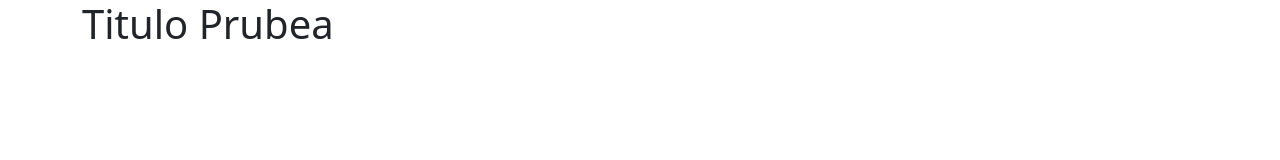
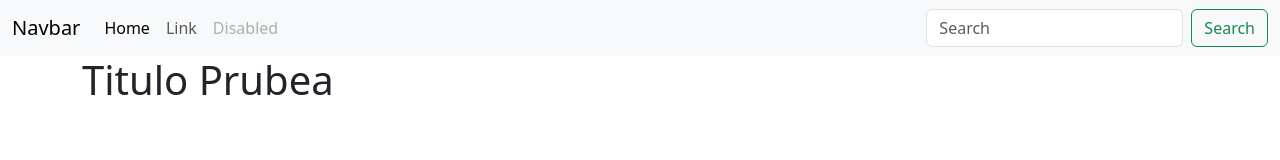
Before and after one commit to gerson434/ClaseFinal, a plain HTML site: page index.html in a window 1280 px wide. Drawn offline with nearby package versions, Linux system fonts and the light colour scheme.

Commit message:
Navbar Reaiado

```diff
--- a/index.html
+++ b/index.html
@@ -8,7 +8,33 @@
 
     <title>Blog Git Class</title>
 </head>
-<body>
+<body class=" text-gray-20">
+    <nav class="navbar navbar-expand-lg bg-body-tertiary">
+        <div class="container-fluid">
+          <button class="navbar-toggler" type="button" data-bs-toggle="collapse" data-bs-target="#navbarTogglerDemo03" aria-controls="navbarTogglerDemo03" aria-expanded="false" aria-label="Toggle navigation">
+            <span class="navbar-toggler-icon"></span>
+          </button>
+          <a class="navbar-brand" href="#">Navbar</a>
+          <div class="collapse navbar-collapse" id="navbarTogglerDemo03">
+            <ul class="navbar-nav me-auto mb-2 mb-lg-0">
+              <li class="nav-item">
+                <a class="nav-link active" aria-current="page" href="#">Home</a>
+              </li>
+              <li class="nav-item">
+                <a class="nav-link" href="#">Link</a>
+              </li>
+              <li class="nav-item">
+                <a class="nav-link disabled" aria-disabled="true">Disabled</a>
+              </li>
+            </ul>
+            <form class="d-flex" role="search">
+              <input class="form-control me-2" type="search" placeholder="Search" aria-label="Search">
+              <button class="btn btn-outline-success" type="submit">Search</button>
+            </form>
+          </div>
+        </div>
+      </nav>
+
     <div class="container">
     <div class="h1">Titulo Prubea</div>
     </div>
```
